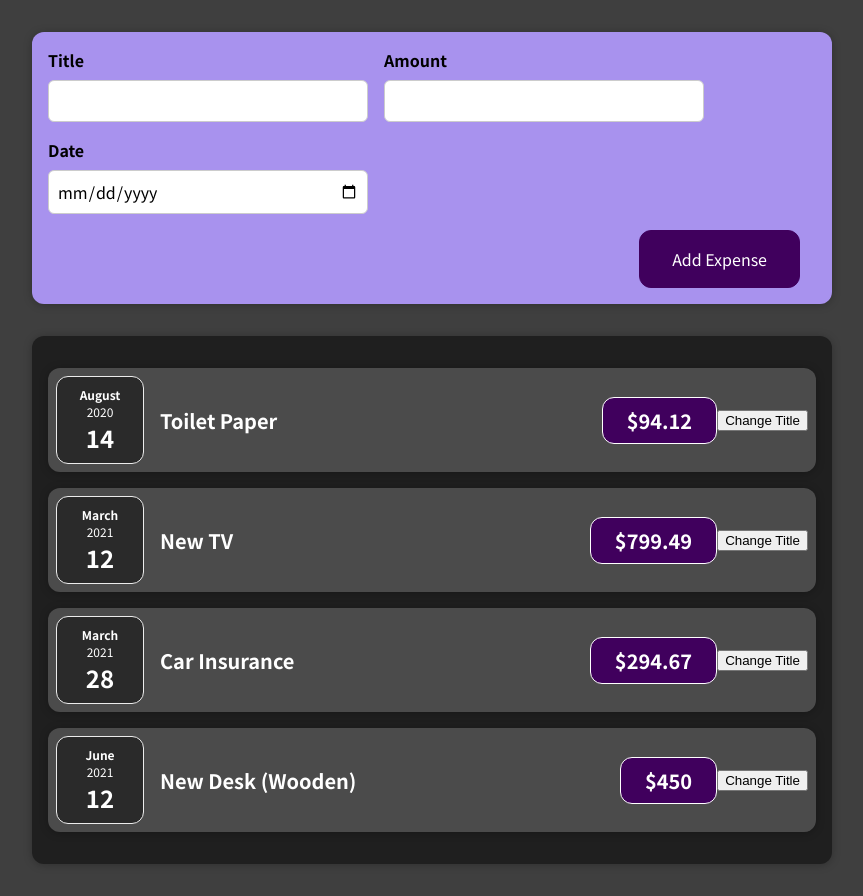
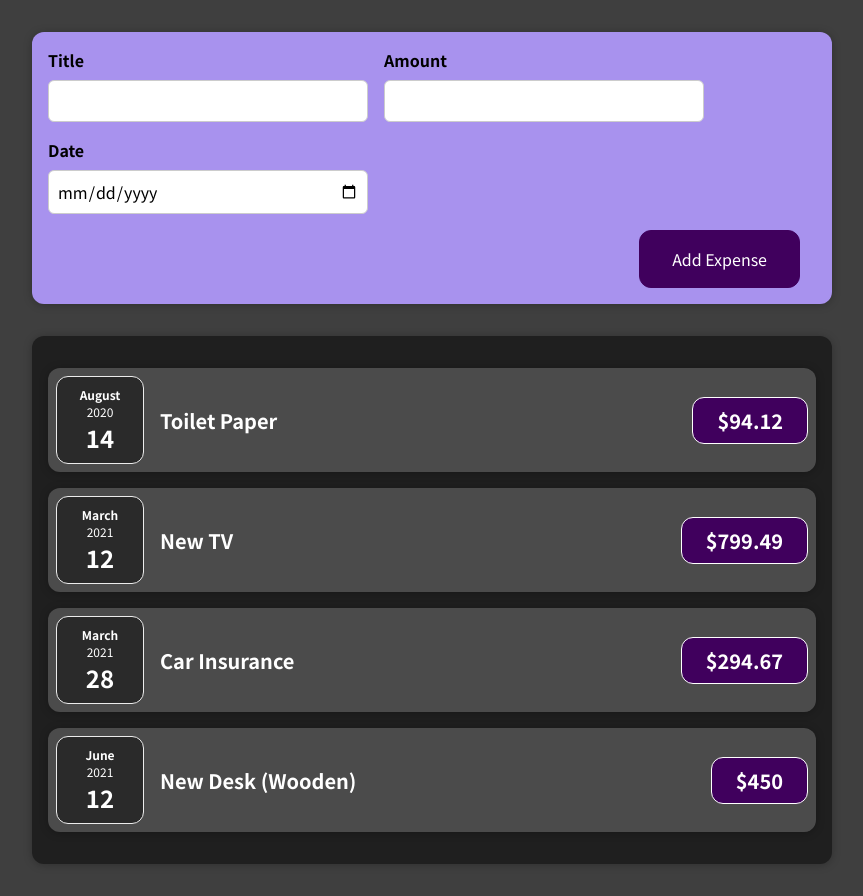
Before and after one commit to kuldeep-rathor/CreateReactApp, a React (Create React App) app: page / in a window 1280 px wide. Shown: the whole page, without its empty margins (208-1071 px from the left). Built offline with nearby package versions, Linux system fonts and the light colour scheme.

Commit message:
filterAddition

```diff
--- a/src/components/Expenses/ExpenseItem.js
+++ b/src/components/Expenses/ExpenseItem.js
@@ -1,26 +1,19 @@
-import React, { useState } from "react";
+import React from 'react';
 
-import ExpenseDate from "./ExpenseDate";
-import Card from "../UI/Card";
-import "./ExpenseItem.css";
+import ExpenseDate from './ExpenseDate';
+import Card from '../UI/Card';
+import './ExpenseItem.css';
 
 const ExpenseItem = (props) => {
-  const [title, setTitle] = useState(props.title);
-  console.group("ExpenseItem evaluated by react");
-  const clickHandler = () => {
-    setTitle("100$");
-    console.log(title);
-  };
   return (
-    <Card className="expense-item">
+    <Card className='expense-item'>
       <ExpenseDate date={props.date} />
-      <div className="expense-item__description">
-        <h2>{title}</h2>
-        <div className="expense-item__price">${props.amount}</div>
+      <div className='expense-item__description'>
+        <h2>{props.title}</h2>
+        <div className='expense-item__price'>${props.amount}</div>
       </div>
-      <button onClick={clickHandler}>Change Title</button>
     </Card>
   );
-};
+}
 
 export default ExpenseItem;
```
Also changed, not shown: src/components/Expenses/ExpensesFilter.css (added), src/components/Expenses/ExpensesFilter.js (added).
